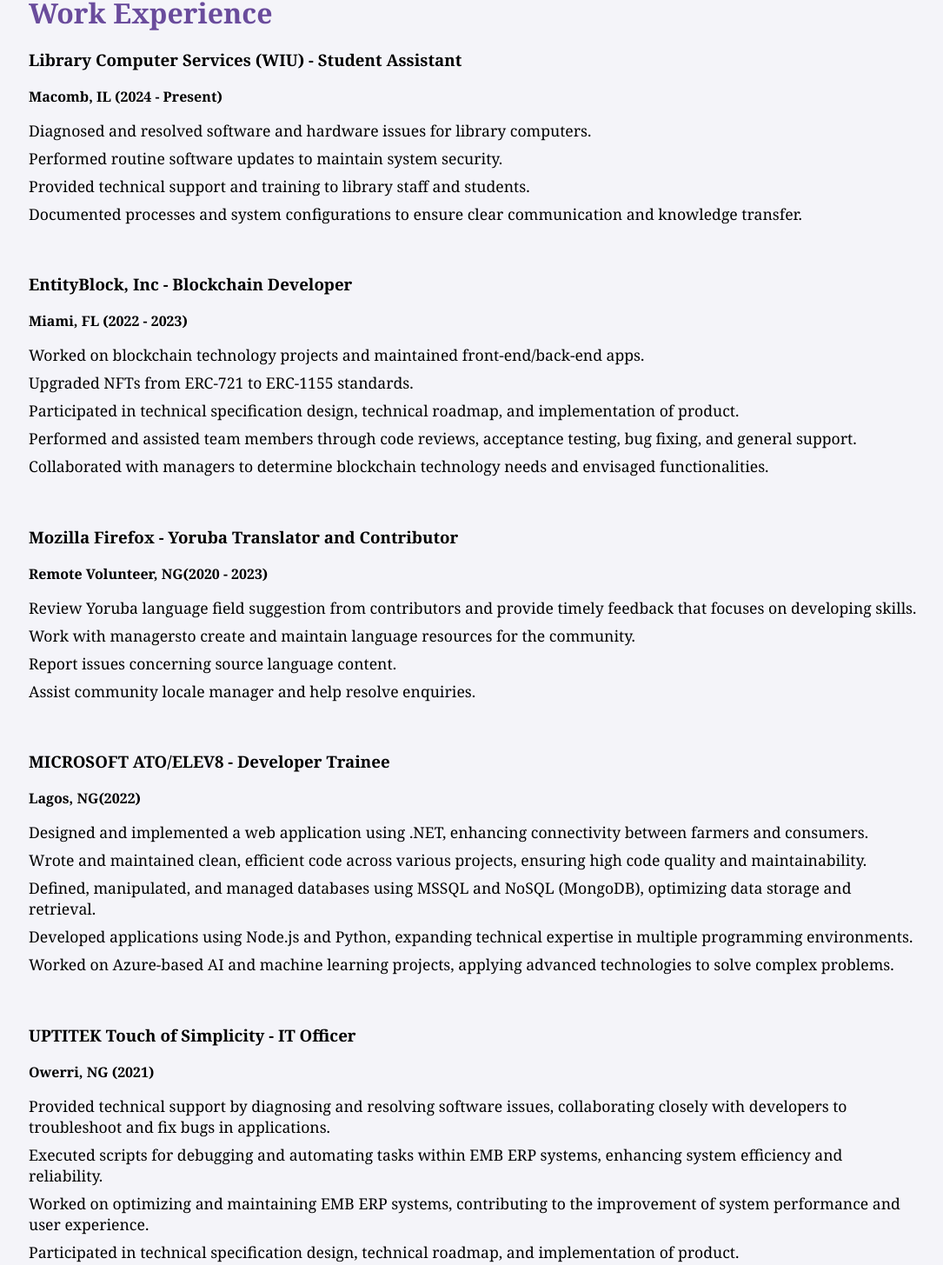
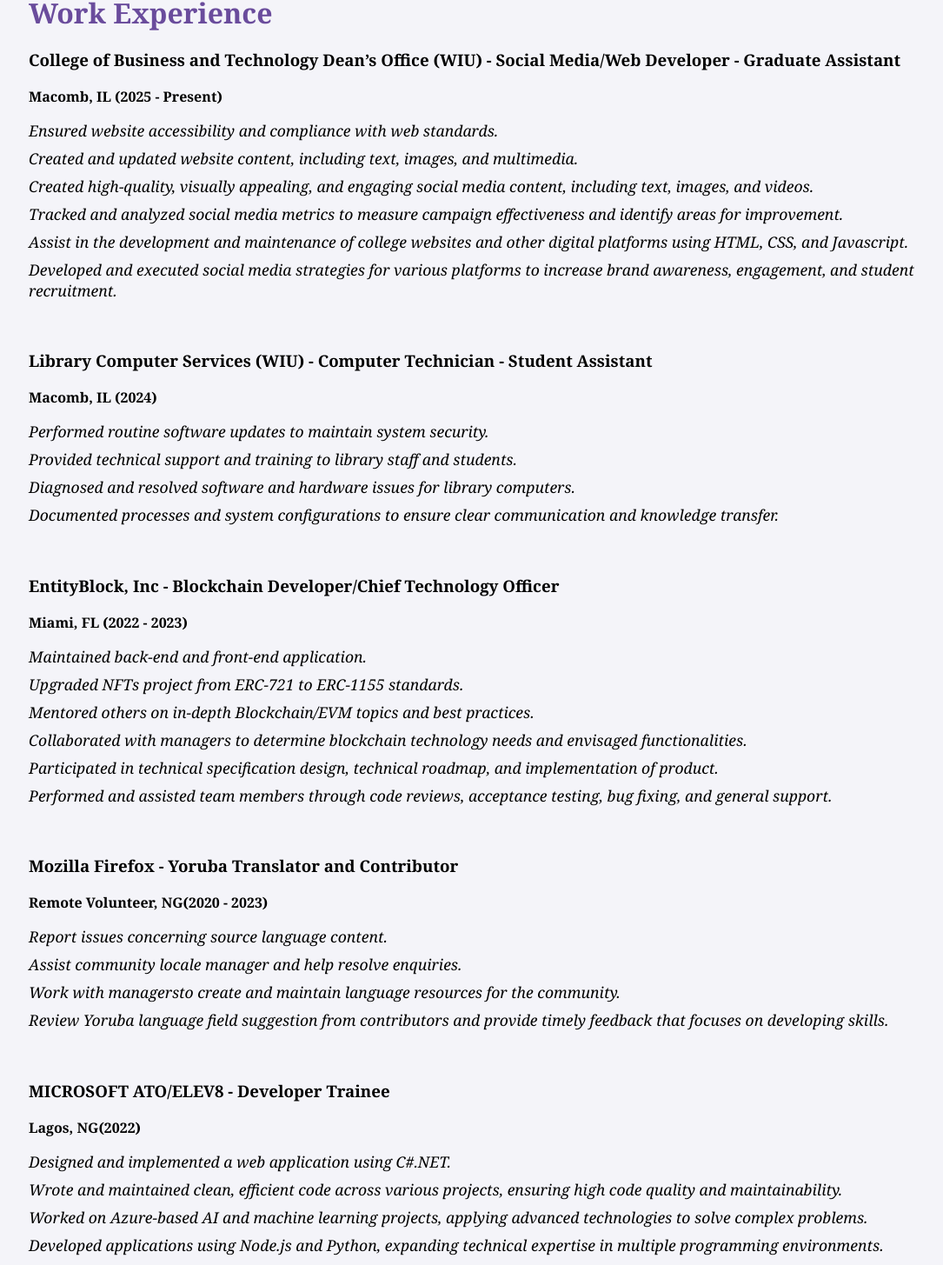
Before and after one commit to Otopxy/profile, a React (Create React App) app: page / in a window 1280 px wide. Shown: the part 840-2295 px from the top of the page at 87% size, without its empty margins (95-1180 px from the left). Built offline with nearby package versions, Linux system fonts and the light colour scheme.

Commit message:
Update WorkExperience.js

```diff
--- a/src/components/WorkExperience.js
+++ b/src/components/WorkExperience.js
@@ -5,66 +5,77 @@
     <section className="work-experience">
       <h2>Work Experience</h2>
 
-        <h3>Library Computer Services (WIU) - Student Assistant</h3>
-        <p><strong>Macomb, IL (2024 - Present)</strong></p>
-         <ul>
-          <li>Diagnosed and resolved software and hardware issues for library computers.</li>
+        <h3>College of Business and Technology Dean’s Office (WIU) - Social Media/Web Developer - Graduate Assistant</h3>
+        <p><strong>Macomb, IL (2025 - Present)</strong></p>
+         <ul><i>
+          <li>Ensured website accessibility and compliance with web standards.</li>
+          <li>Created and updated website content, including text, images, and multimedia.</li>
+          <li>Created high-quality, visually appealing, and engaging social media content, including text, images, and videos.</li>
+          <li>Tracked and analyzed social media metrics to measure campaign effectiveness and identify areas for improvement.</li>
+          <li>Assist in the development and maintenance of college websites and other digital platforms using HTML, CSS, and Javascript.</li>
+          <li>Developed and executed social media strategies for various platforms to increase brand awareness, engagement, and student recruitment.</li>
+          </i></ul>
+        <br></br>
+        <h3>Library Computer Services (WIU) - Computer Technician - Student Assistant</h3>
+        <p><strong>Macomb, IL (2024)</strong></p>
+         <ul><i>
           <li>Performed routine software updates to maintain system security.</li>
           <li>Provided technical support and training to library staff and students.</li>
+          <li>Diagnosed and resolved software and hardware issues for library computers.</li>
           <li>Documented processes and system configurations to ensure clear communication and
           knowledge transfer.</li>
-         </ul>
+         </i></ul>
         <br></br>
-        <h3>EntityBlock, Inc - Blockchain Developer</h3>
+        <h3>EntityBlock, Inc - Blockchain Developer/Chief Technology Officer</h3>
         <p><strong>Miami, FL (2022 - 2023)</strong></p>
-        <ul>
-          <li>Worked on blockchain technology projects and maintained front-end/back-end apps.</li>
-          <li>Upgraded NFTs from ERC-721 to ERC-1155 standards.</li>
-          <li>Participated in technical specification design, technical roadmap, and implementation of
-          product.</li>
+        <ul><i>
+          <li>Maintained back-end and front-end application.</li>
+          <li>Upgraded NFTs project from ERC-721 to ERC-1155 standards.</li>
+          <li>Mentored others on in-depth Blockchain/EVM topics and best practices.</li>
+          <li>Collaborated with managers to determine blockchain technology needs and envisaged
+          functionalities.</li>
+          <li>Participated in technical specification design, technical roadmap, and implementation of product.</li>
           <li>Performed and assisted team members through code reviews, acceptance testing, bug
           fixing, and general support.</li>
-          <li>Collaborated with managers to determine blockchain technology needs and envisaged
-          functionalities.</li>
-        </ul>
+          </i></ul>
         <br></br>
         <h3>Mozilla Firefox - Yoruba Translator and Contributor</h3>
         <p><strong>Remote Volunteer, NG(2020 - 2023)</strong></p>
-        <ul>
+        <ul><i>
+          <li>Report issues concerning source language content.</li>
+          <li>Assist community locale manager and help resolve enquiries.</li>
+          <li>Work with managersto create and maintain language resources for the community.</li>
           <li>Review Yoruba language field suggestion from contributors and provide timely feedback that
           focuses on developing skills.</li>
-          <li>Work with managersto create and maintain language resources for the community.</li>
-          <li>Report issues concerning source language content.</li>
-          <li>Assist community locale manager and help resolve enquiries.</li>
-        </ul>
+          </i></ul>
         <br></br>
         <h3>MICROSOFT ATO/ELEV8 - Developer Trainee</h3>
         <p><strong>Lagos, NG(2022)</strong></p>
-        <ul>
-          <li>Designed and implemented a web application using .NET, enhancing connectivity between
-          farmers and consumers.</li>
+        <ul><i>
+          <li>Designed and implemented a web application using C#.NET.</li>
           <li>Wrote and maintained clean, efficient code across various projects, ensuring high code
           quality and maintainability.</li>
+          <li>Worked on Azure-based AI and machine learning projects, applying advanced technologies
+          to solve complex problems.</li>
+          <li>Developed applications using Node.js and Python, expanding technical expertise in
+          multiple programming environments.</li>
           <li>Defined, manipulated, and managed databases using MSSQL and NoSQL (MongoDB),
           optimizing data storage and retrieval.</li>
-          <li>Developed applications using Node.js and Python, expanding technical expertise in
-          multiple programming environments.</li>
-          <li>Worked on Azure-based AI and machine learning projects, applying advanced technologies
-          to solve complex problems.</li>
-        </ul>
+          <li>Worked on designing, developing, and integrating RESTful APIs to facilitate seamless communication between software components and third-party services.</li>
+          </i></ul>
         <br></br>
         <h3>UPTITEK Touch of Simplicity - IT Officer</h3>
         <p><strong>Owerri, NG (2021)</strong></p>
-        <ul>
-          <li>Provided technical support by diagnosing and resolving software issues, collaborating
-          closely with developers to troubleshoot and fix bugs in applications.</li>
+        <ul><i>
+          <li>Participated in technical specification design, technical roadmap, and implementation of
+          product.</li>
           <li>Executed scripts for debugging and automating tasks within EMB ERP systems, enhancing
           system efficiency and reliability.</li>
           <li>Worked on optimizing and maintaining EMB ERP systems, contributing to the
           improvement of system performance and user experience.</li>
-          <li>Participated in technical specification design, technical roadmap, and implementation of
-          product.</li>
-
+          <li>Provided technical support by diagnosing and resolving software issues, collaborating
+          closely with developers to troubleshoot and fix bugs in applications.</li>
+          </i>
       </ul>
     </section>
   );
```
